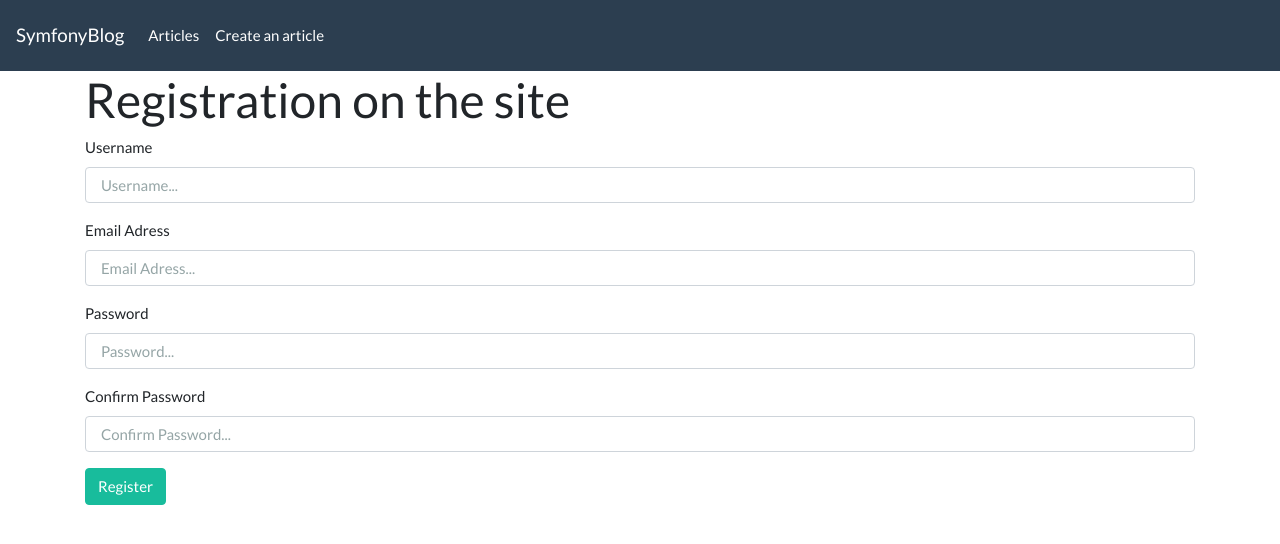
After one commit to AhmedAnter/SimpleSymfonyBlog, a Symfony app: template templates/security/registration.html.twig in a window 1280 px wide. The commit adds this page. Shown: the top 544 px of the page. Run offline with Twig, Linux system fonts and the light colour scheme; the template is opened without the code that fills it, so the values that code supplies are empty; form fields are guessed from the names that the template uses; some libraries are stand-ins or nearby versions.

Commit message:
Finish Registration form logic

```diff
--- a/src/Form/RegistrationType.php
+++ b/src/Form/RegistrationType.php
@@ -6,6 +6,7 @@ use App\Entity\User;
 use Symfony\Component\Form\AbstractType;
 use Symfony\Component\Form\FormBuilderInterface;
 use Symfony\Component\OptionsResolver\OptionsResolver;
+use Symfony\Component\Form\Extension\Core\Type\PasswordType;
 
 class RegistrationType extends AbstractType
 {
@@ -14,8 +15,8 @@ class RegistrationType extends AbstractType
         $builder
             ->add('email')
             ->add('username')
-            ->add('password')
-            ->add('confirm_password')
+            ->add('password', PasswordType::class)
+            ->add('confirm_password', PasswordType::class)
         ;
     }
 
--- /dev/null
+++ b/templates/security/registration.html.twig
@@ -0,0 +1,14 @@
+{% extends 'base.html.twig' %}
+
+{% block body %}
+    <h1>Registration on the site</h1>
+
+    {{ form_start(form) }}
+
+    {{ form_row(form.username, {'label': 'Username' , 'attr': {'placeholder': ' Username...'}}) }}
+    {{ form_row(form.email, {'label': 'Email Adress' , 'attr': {'placeholder': ' Email Adress...'}}) }}
+    {{ form_row(form.password, {'label': 'Password' , 'attr': {'placeholder': ' Password...'}}) }}
+    {{ form_row(form.confirm_password, {'label': 'Confirm Password' , 'attr': {'placeholder': ' Confirm Password...'}}) }}
+    <button type="submit" class="btn btn-success">Register</button>
+    {{ form_end(form) }}
+{% endblock %}
```
Also changed, not shown: src/Controller/SecurityController.php (+20 -5 lines).
